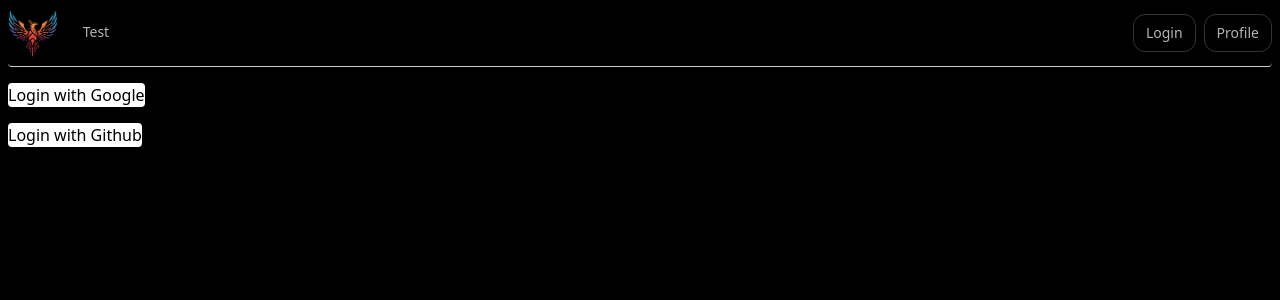
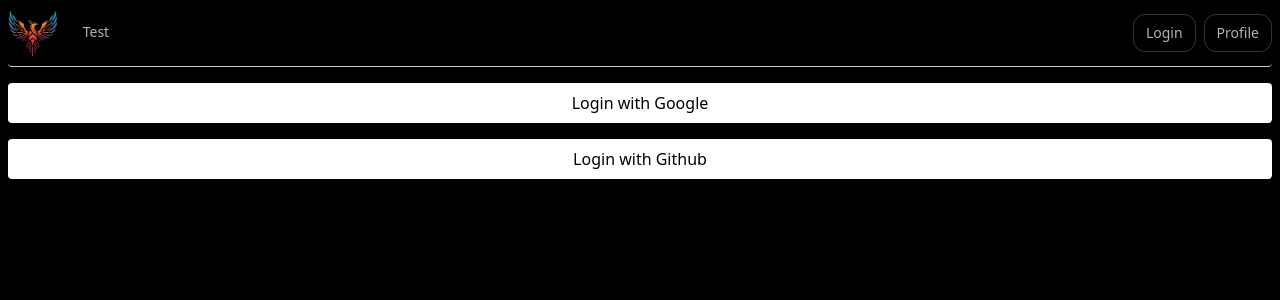
Before and after one commit to elbasel42/lazarus, a Next.js app: page /login in a window 1280 px wide. Shown: the top 300 px of the page. Built offline with nearby package versions, Linux system fonts and the light colour scheme.

Commit message:
fix styles

```diff
--- a/app/auth/components/GithubLogin.tsx
+++ b/app/auth/components/GithubLogin.tsx
@@ -3,7 +3,7 @@ import { githubLogin } from "@auth/actions";
 export const GithubLogin = () => {
   return (
     <form action={githubLogin}>
-      <button type="submit" className="primary">
+      <button type="submit" className="primary px-1 py-2 w-full">
         Login with Github
       </button>
     </form>
--- a/app/auth/components/GoogleLogin.tsx
+++ b/app/auth/components/GoogleLogin.tsx
@@ -3,7 +3,7 @@ import { googleLogin } from "@auth/actions";
 export const GoogleLogin = () => {
   return (
     <form action={googleLogin}>
-      <button type="submit" className="primary">
+      <button type="submit" className="primary px-1 py-2 w-full">
         Login with Google
       </button>
     </form>
```
